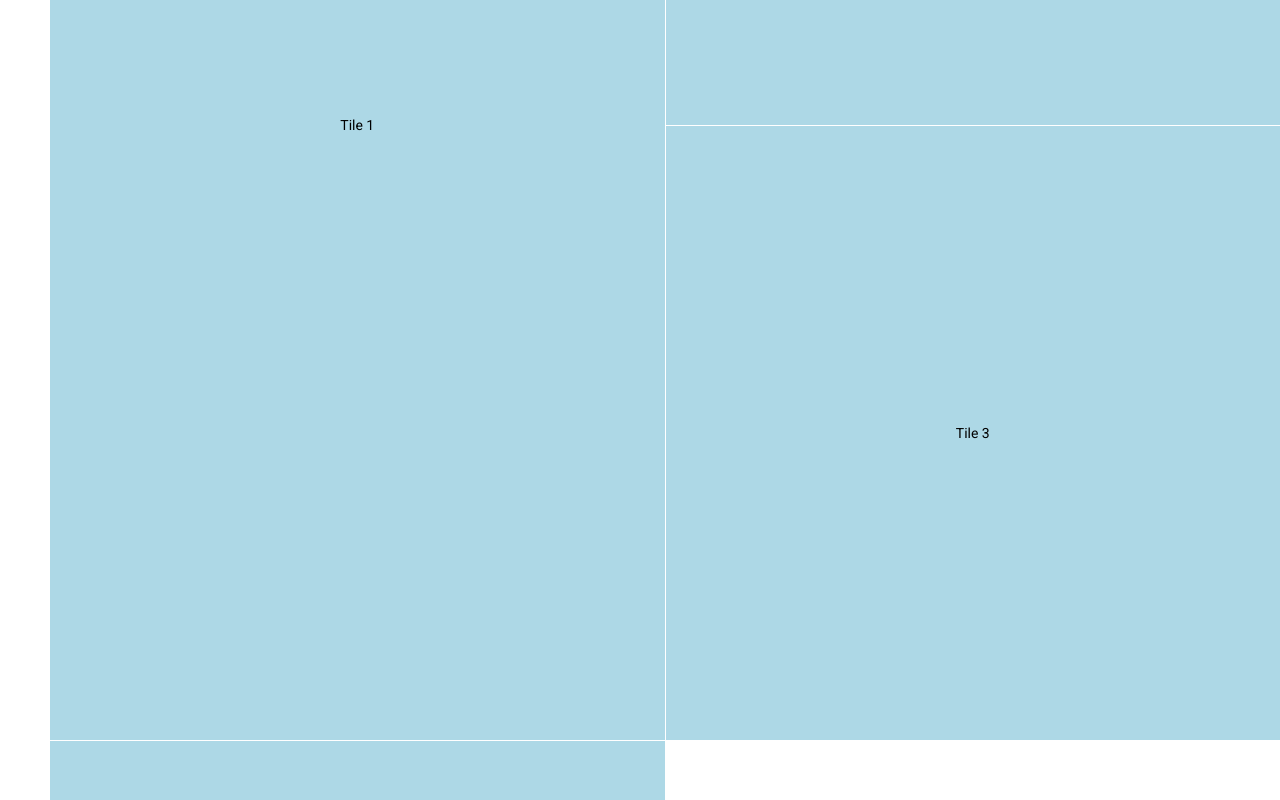
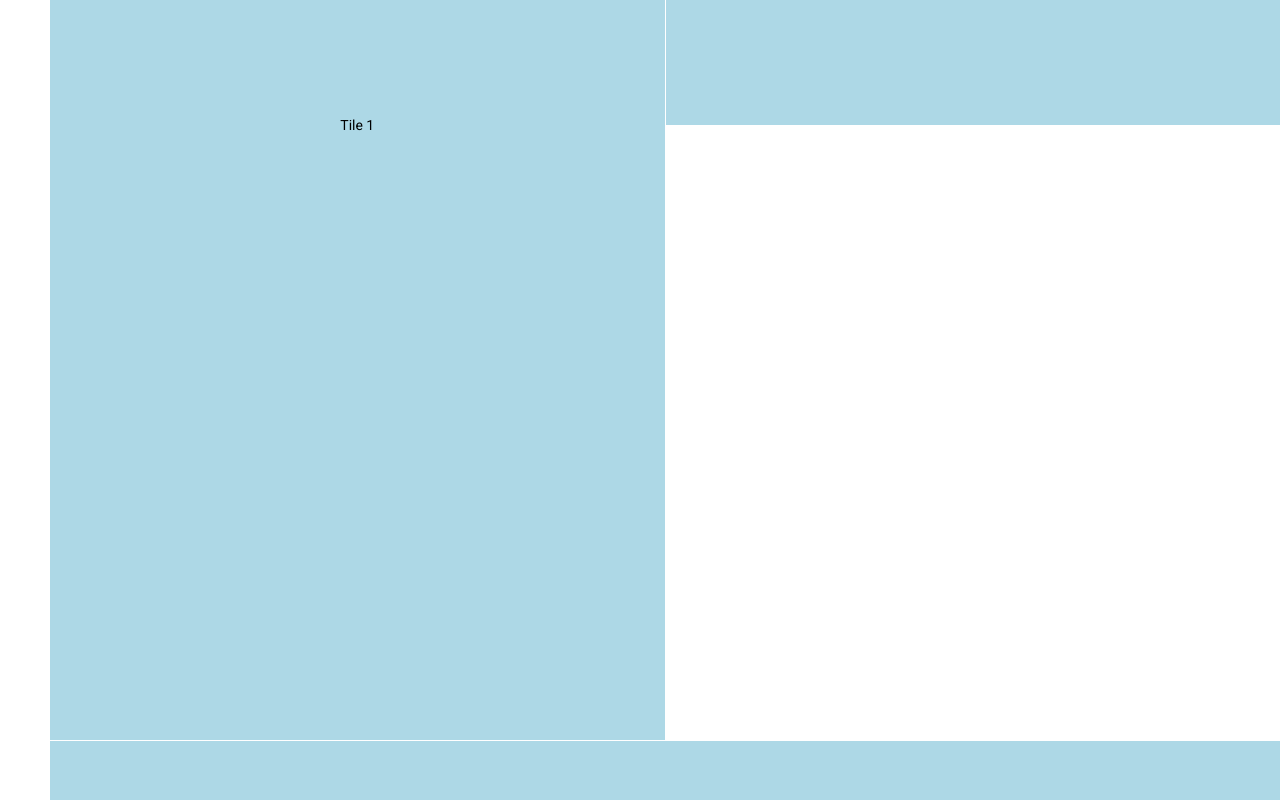
Before and after one commit to markpackham/angular_material_learn, an Angular app: page / in a window 1280 px wide. Shown: the part 540-1340 px from the top of the page. Built offline with nearby package versions, Linux system fonts and the light colour scheme.

Commit message:
use a set colspan (must not exceed default column number)
https://youtu.be/zzKfWrLkE0w?t=170

```diff
--- a/src/app/app.component.html
+++ b/src/app/app.component.html
@@ -2,7 +2,7 @@
   <mat-grid-list cols="2">
     <mat-grid-tile rowspan="2">Tile 1</mat-grid-tile>
     <mat-grid-tile>Tile 2</mat-grid-tile>
-    <mat-grid-tile>Tile 3</mat-grid-tile>
+    <mat-grid-tile colspan="2">Tile 3</mat-grid-tile>
     <mat-grid-tile>Tile 4</mat-grid-tile>
   </mat-grid-list>
 </div>
```
